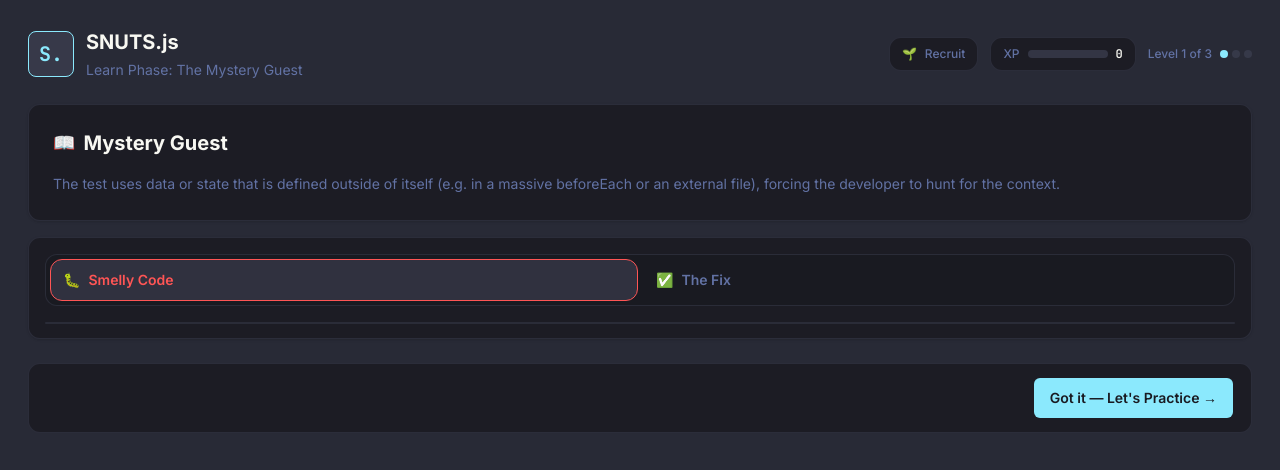
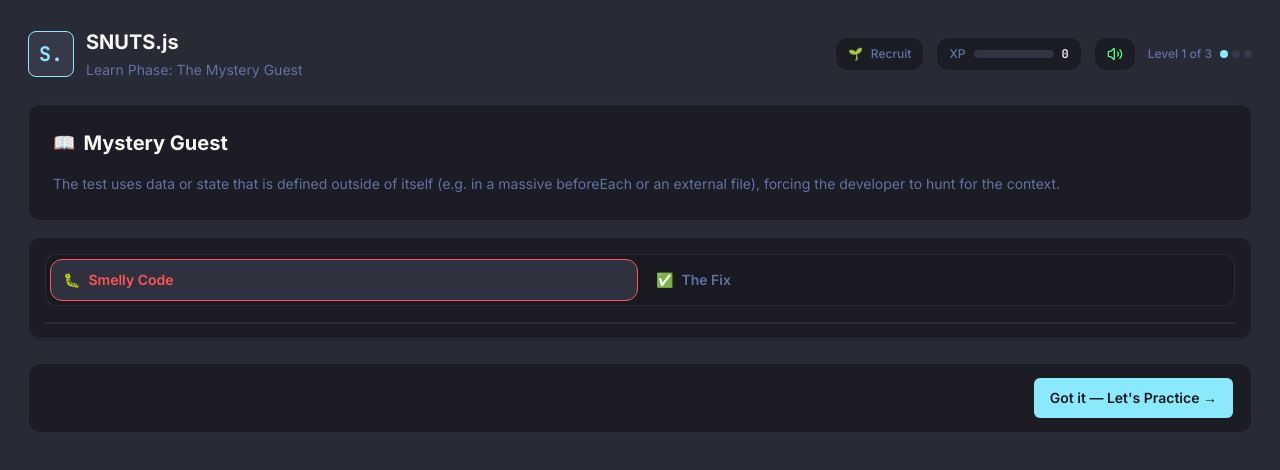
Before and after one commit to Jhonatanmizu/snuts.js-refactoring-war, a React (Vite) app: page / in a window 1280 px wide. Both pictures are taken after a click on the button "Start Training". Shown: the top 470 px of the page. Built offline with nearby package versions, Linux system fonts and the light colour scheme.

Commit message:
feat: add sound in game

```diff
--- a/src/stores/gameStore.ts
+++ b/src/stores/gameStore.ts
@@ -2,6 +2,7 @@ import { create } from 'zustand'
 
 import { badgeDefinitions } from '@/models/badges'
 import { levels } from '@/models/levels'
+import { playCorrect, playWrong, playLevelUp } from '@/lib/sound'
 import type { PlayerProgress } from '@/types/game'
 
 const STORAGE_KEY = 'snutsjs-game-progress'
@@ -58,6 +59,7 @@ interface GameState {
   showingAnswer: boolean
   currentSmellTab: 'smelly' | 'fix'
   codeEditor: CodeEditorState
+  soundEnabled: boolean
 
   startGame: () => void
   completeFlashcard: () => void
@@ -73,6 +75,7 @@ interface GameState {
   proceedFromCodeEditor: () => void
   continueToNextLevel: () => void
   toggleCodeTab: (tab: 'smelly' | 'fix') => void
+  toggleSound: () => void
   reset: () => void
 }
 
@@ -94,6 +97,7 @@ export const useGameStore = create<GameState>((set, get) => {
     showingAnswer: false,
     currentSmellTab: 'smelly',
     codeEditor: { ...defaultCodeEditor },
+    soundEnabled: true,
 
     startGame: () => {
       const updated: PlayerProgress = {
@@ -120,13 +124,18 @@ export const useGameStore = create<GameState>((set, get) => {
     },
 
     submitSmellAnswer: () => {
-      const { progress, selectedSmell } = get()
+      const { progress, selectedSmell, soundEnabled } = get()
       if (!selectedSmell) return
 
       const level = levels[progress.currentLevel]
       const option = level.spotSmellChallenge.options.find((o) => o.id === selectedSmell)
       const correct = option?.isCorrect ?? false
       const newLives = correct ? progress.lives : Math.max(0, progress.lives - 1)
+
+      if (soundEnabled) {
+        if (correct) playCorrect()
+        else playWrong()
+      }
 
       const updated: PlayerProgress = {
         ...progress,
@@ -172,7 +181,7 @@ export const useGameStore = create<GameState>((set, get) => {
     },
 
     submitRefactoringAnswer: () => {
-      const { progress, selectedChoice } = get()
+      const { progress, selectedChoice, soundEnabled } = get()
       if (!selectedChoice) return
 
       const level = levels[progress.currentLevel]
@@ -182,6 +191,11 @@ export const useGameStore = create<GameState>((set, get) => {
       const baseXp = correct ? (choice?.xpReward ?? 100) : 0
       const earned = Math.round(baseXp * streakMultiplier)
       const newLives = correct ? progress.lives : Math.max(0, progress.lives - 1)
+
+      if (soundEnabled) {
+        if (correct) playCorrect()
+        else playWrong()
+      }
 
       const updated: PlayerProgress = {
         ...progress,
@@ -200,7 +214,7 @@ export const useGameStore = create<GameState>((set, get) => {
     },
 
     proceedFromRefactoring: () => {
-      const { progress, newBadges } = get()
+      const { progress, newBadges, soundEnabled } = get()
       const level = levels[progress.currentLevel]
       const updated: PlayerProgress = {
         ...progress,
@@ -209,6 +223,7 @@ export const useGameStore = create<GameState>((set, get) => {
         currentPhase: 'level-complete',
       }
       saveProgress(updated)
+      if (soundEnabled) playLevelUp()
       set({
         progress: updated,
         newBadges: [],
@@ -223,7 +238,7 @@ export const useGameStore = create<GameState>((set, get) => {
     },
 
     submitCodeEditorAnswer: () => {
-      const { progress, codeEditor } = get()
+      const { progress, codeEditor, soundEnabled } = get()
       const level = levels[progress.currentLevel]
       const challenge = level.codeEditorChallenge
 
@@ -233,6 +248,11 @@ export const useGameStore = create<GameState>((set, get) => {
         const userAnswer = codeEditor.typedAnswers[i]?.trim() ?? ''
         return userAnswer === blank.expected
       })
+
+      if (soundEnabled) {
+        if (allCorrect) playCorrect()
+        else playWrong()
+      }
 
       const earned = allCorrect ? 200 : 0
       const streakMultiplier = progress.streak >= 3 ? 1.5 : 1
@@ -302,7 +322,7 @@ export const useGameStore = create<GameState>((set, get) => {
     },
 
     proceedFromCodeEditor: () => {
-      const { progress, newBadges } = get()
+      const { progress, newBadges, soundEnabled } = get()
       const level = levels[progress.currentLevel]
       const updated: PlayerProgress = {
         ...progress,
@@ -311,6 +331,7 @@ export const useGameStore = create<GameState>((set, get) => {
         currentPhase: 'level-complete',
       }
       saveProgress(updated)
+      if (soundEnabled) playLevelUp()
       set({
         progress: updated,
         newBadges: [],
@@ -366,6 +387,10 @@ export const useGameStore = create<GameState>((set, get) => {
       set({ currentSmellTab: tab })
     },
 
+    toggleSound: () => {
+      set((s) => ({ soundEnabled: !s.soundEnabled }))
+    },
+
     reset: () => {
       const fresh = defaultProgress()
       localStorage.removeItem(STORAGE_KEY)
--- a/src/views/CodeEditorPhase.tsx
+++ b/src/views/CodeEditorPhase.tsx
@@ -11,7 +11,6 @@ import {
   Heart,
   Timer,
   Volume2,
-  Music,
   Lightbulb,
   CheckCircle2,
   XCircle,
@@ -31,6 +30,8 @@ export function CodeEditorPhase() {
   const submitCodeEditorAnswer = useGameStore((s) => s.submitCodeEditorAnswer)
   const useCodeEditorHint = useGameStore((s) => s.useCodeEditorHint)
   const proceedFromCodeEditor = useGameStore((s) => s.proceedFromCodeEditor)
+  const soundEnabled = useGameStore((s) => s.soundEnabled)
+  const toggleSound = useGameStore((s) => s.toggleSound)
 
   const level = levels[progress.currentLevel]
   const challenge = level.codeEditorChallenge
@@ -40,7 +41,6 @@ export function CodeEditorPhase() {
   const [timeLeft, setTimeLeft] = useState(TIMER_SECONDS)
   const [showFix, setShowFix] = useState(false)
   const [xpFloat, setXpFloat] = useState<{ id: number; text: string; x: number; y: number }[]>([])
-  const [soundOn, setSoundOn] = useState(true)
 
   useEffect(() => {
     if (codeEditor.codeCorrect !== null) return
@@ -144,21 +144,17 @@ export function CodeEditorPhase() {
             ))}
           </div>
 
-          <div className="flex items-center gap-1 rounded-xl bg-snuts-surface-3 border border-snuts-border px-2 py-2">
-            <button
-              onClick={() => setSoundOn((s) => !s)}
-              className={`p-1 rounded ${soundOn ? 'text-snuts-accent' : 'text-snuts-muted'}`}
-            >
-              {soundOn ? <Music className="w-4 h-4" /> : <Music className="w-4 h-4" />}
-            </button>
-            <span className="text-snuts-muted/50 w-px h-4 bg-snuts-border" />
-            <button
-              onClick={() => setSoundOn((s) => !s)}
-              className={`p-1 rounded ${soundOn ? 'text-snuts-green' : 'text-snuts-muted'}`}
-            >
-              <Volume2 className="w-4 h-4" />
-            </button>
-          </div>
+          <button
+            onClick={toggleSound}
+            className={`flex items-center gap-1 rounded-xl border px-3 py-2 transition-colors ${
+              soundEnabled
+                ? 'bg-snuts-surface-3 border-snuts-border text-snuts-green'
+                : 'bg-snuts-surface-3 border-snuts-border text-snuts-muted/50'
+            }`}
+          >
+            <Volume2 className="w-4 h-4" />
+            <span className="font-ui text-xs font-medium">{soundEnabled ? 'On' : 'Off'}</span>
+          </button>
         </div>
       </div>
 
--- a/src/views/FlashcardPhase.tsx
+++ b/src/views/FlashcardPhase.tsx
@@ -1,6 +1,7 @@
 import { useEffect } from 'react'
 import Prism from 'prismjs'
 import 'prismjs/components/prism-javascript'
+import { Volume2 } from 'lucide-react'
 import { Button } from '@/components/ui/button'
 import { Card, CardContent } from '@/components/ui/card'
 import { levels } from '@/models/levels'
@@ -12,6 +13,8 @@ export function FlashcardPhase() {
   const currentSmellTab = useGameStore((s) => s.currentSmellTab)
   const completeFlashcard = useGameStore((s) => s.completeFlashcard)
   const toggleCodeTab = useGameStore((s) => s.toggleCodeTab)
+  const soundEnabled = useGameStore((s) => s.soundEnabled)
+  const toggleSound = useGameStore((s) => s.toggleSound)
 
   const level = levels[progress.currentLevel]
   const card = level.flashcard
@@ -50,6 +53,17 @@ export function FlashcardPhase() {
             </div>
             <span className="text-snuts-text font-code text-xs font-semibold">{progress.xp}</span>
           </div>
+
+          <button
+            onClick={toggleSound}
+            className={`flex items-center gap-1 rounded-xl border px-3 py-2 transition-colors ${
+              soundEnabled
+                ? 'bg-snuts-surface-3 border-snuts-border text-snuts-green'
+                : 'bg-snuts-surface-3 border-snuts-border text-snuts-muted/50'
+            }`}
+          >
+            <Volume2 className="w-4 h-4" />
+          </button>
 
           <div className="flex items-center gap-2">
             <span className="text-snuts-muted font-ui text-xs font-medium">
--- a/src/views/LevelCompletePhase.tsx
+++ b/src/views/LevelCompletePhase.tsx
@@ -1,3 +1,4 @@
+import { Volume2 } from 'lucide-react'
 import { Badge } from '@/components/ui/badge'
 import { Button } from '@/components/ui/button'
 import { Card, CardContent } from '@/components/ui/card'
@@ -9,6 +10,8 @@ export function LevelCompletePhase() {
   const progress = useGameStore((s) => s.progress)
   const continueToNextLevel = useGameStore((s) => s.continueToNextLevel)
   const reset = useGameStore((s) => s.reset)
+  const soundEnabled = useGameStore((s) => s.soundEnabled)
+  const toggleSound = useGameStore((s) => s.toggleSound)
   const rank = getRank(progress.xp)
   const xpProgress = getXpProgress(progress.xp)
   const nextRank = getNextRank(progress.xp)
@@ -16,7 +19,18 @@ export function LevelCompletePhase() {
   const isComplete = progress.currentLevel >= levels.length - 1
 
   return (
-    <div className="flex items-center justify-center min-h-screen bg-snuts-bg p-8">
+    <div className="flex items-center justify-center min-h-screen bg-snuts-bg p-8 relative">
+      <button
+        onClick={toggleSound}
+        className={`absolute top-4 right-4 flex items-center gap-1 rounded-xl border px-3 py-2 transition-colors ${
+          soundEnabled
+            ? 'bg-snuts-surface-3 border-snuts-border text-snuts-green'
+            : 'bg-snuts-surface-3 border-snuts-border text-snuts-muted/50'
+        }`}
+      >
+        <Volume2 className="w-4 h-4" />
+        <span className="font-ui text-xs font-medium">{soundEnabled ? 'On' : 'Off'}</span>
+      </button>
       <div className="flex flex-col items-center gap-8 max-w-lg text-center">
         {isComplete ? (
           <>
--- a/src/views/RefactoringPhase.tsx
+++ b/src/views/RefactoringPhase.tsx
@@ -1,6 +1,7 @@
 import { useState, useEffect } from 'react'
 import Prism from 'prismjs'
 import 'prismjs/components/prism-javascript'
+import { Volume2 } from 'lucide-react'
 import { Badge } from '@/components/ui/badge'
 import { Button } from '@/components/ui/button'
 import { Card, CardContent } from '@/components/ui/card'
@@ -16,6 +17,8 @@ export function RefactoringPhase() {
   const selectRefactoringChoice = useGameStore((s) => s.selectRefactoringChoice)
   const submitRefactoringAnswer = useGameStore((s) => s.submitRefactoringAnswer)
   const proceedFromRefactoring = useGameStore((s) => s.proceedFromRefactoring)
+  const soundEnabled = useGameStore((s) => s.soundEnabled)
+  const toggleSound = useGameStore((s) => s.toggleSound)
   const streakMultiplier = progress.streak >= 3 ? 1.5 : 1
 
   const level = levels[progress.currentLevel]
@@ -72,6 +75,17 @@ export function RefactoringPhase() {
             </div>
             <span className="text-snuts-text font-code text-xs font-semibold">{progress.xp}</span>
           </div>
+
+          <button
+            onClick={toggleSound}
+            className={`flex items-center gap-1 rounded-xl border px-3 py-2 transition-colors ${
+              soundEnabled
+                ? 'bg-snuts-surface-3 border-snuts-border text-snuts-green'
+                : 'bg-snuts-surface-3 border-snuts-border text-snuts-muted/50'
+            }`}
+          >
+            <Volume2 className="w-4 h-4" />
+          </button>
         </div>
       </div>
 
--- a/src/views/SpotSmellPhase.tsx
+++ b/src/views/SpotSmellPhase.tsx
@@ -1,6 +1,7 @@
 import { useState, useEffect } from 'react'
 import Prism from 'prismjs'
 import 'prismjs/components/prism-javascript'
+import { Volume2 } from 'lucide-react'
 import { Button } from '@/components/ui/button'
 import { Card, CardContent } from '@/components/ui/card'
 import { levels } from '@/models/levels'
@@ -15,6 +16,8 @@ export function SpotSmellPhase() {
   const selectSmell = useGameStore((s) => s.selectSmell)
   const submitSmellAnswer = useGameStore((s) => s.submitSmellAnswer)
   const proceedFromSpotSmell = useGameStore((s) => s.proceedFromSpotSmell)
+  const soundEnabled = useGameStore((s) => s.soundEnabled)
+  const toggleSound = useGameStore((s) => s.toggleSound)
 
   const level = levels[progress.currentLevel]
   const challenge = level.spotSmellChallenge
@@ -67,6 +70,17 @@ export function SpotSmellPhase() {
             </div>
             <span className="text-snuts-text font-code text-xs font-semibold">{progress.xp}</span>
           </div>
+
+          <button
+            onClick={toggleSound}
+            className={`flex items-center gap-1 rounded-xl border px-3 py-2 transition-colors ${
+              soundEnabled
+                ? 'bg-snuts-surface-3 border-snuts-border text-snuts-green'
+                : 'bg-snuts-surface-3 border-snuts-border text-snuts-muted/50'
+            }`}
+          >
+            <Volume2 className="w-4 h-4" />
+          </button>
         </div>
       </div>
 
```
